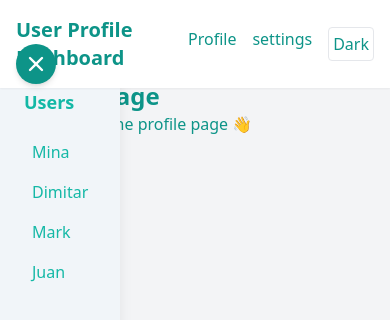
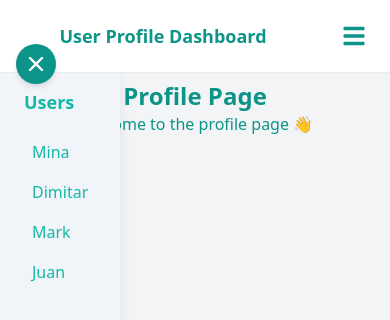
Before and after one commit to iahmedgamal/react-task, a React (Vite) app: page /profile in a window 390 px wide. Shown: the top 320 px of the page. Built offline with nearby package versions, Linux system fonts and the light colour scheme.

Commit message:
introduced menu fro the navigation on the mobile

```diff
--- a/src/components/DarkModeToggle.tsx
+++ b/src/components/DarkModeToggle.tsx
@@ -1,13 +1,19 @@
 import { useDarkMode } from "./DarkModeContext";
+import { FaMoon, FaSun } from "react-icons/fa";
 
 const DarkModeToggle = () => {
   const { darkMode, toggleDarkMode } = useDarkMode();
+
   return (
     <button
       onClick={toggleDarkMode}
-      className=" border rounded p-1"
+      className="flex items-center border rounded p-2 bg-white dark:bg-gray-800 text-teal-600 dark:text-teal-300 hover:bg-teal-100 dark:hover:bg-gray-700 transition-colors"
     >
-      {darkMode ? "Light" : "Dark"}
+      {darkMode ? (
+        <FaSun size={20} className="mr-2" />
+      ) : (
+        <FaMoon size={20} className="mr-2" />
+      )}
     </button>
   );
 };
--- a/src/components/Header.tsx
+++ b/src/components/Header.tsx
@@ -1,35 +1,37 @@
-import { Link } from "react-router-dom";
-import DarkModeToggle from "./DarkModeToggle";
+import { useState } from "react";
+import { FaBars, FaTimes } from "react-icons/fa";
+import Menu from "./Menu";
 
 function Header() {
+  const [isMenuOpen, setIsMenuOpen] = useState(false);
+
   return (
-    <header className="bg-white  dark:bg-black text-teal-600 p-4 md:p-6 fixed top-0 inset-x-0 z-10 shadow-sm">
+    <header className="bg-white dark:bg-black text-teal-600 p-4 md:p-6 fixed top-0 inset-x-0 z-10 shadow-sm">
       <div className="flex items-center justify-between">
-        <h1 className="text-xl md:text-2xl font-bold">
-          <a href="/" className="hover:text-teal-300">
-            User Profile Dashboard
-          </a>
-        </h1>
-        <nav>
-          <ul className="flex space-x-4">
-            <li>
-              <Link to="/profile" className="hover:text-teal-300">
-                Profile
-              </Link>
-            </li>
-            <li>
-              <Link to="/Settings" className="hover:text-teal-300">
-                settings
-              </Link>
-            </li>
-            <li>
-            <DarkModeToggle/>
-
-            </li>
-
-          </ul>
+        <div className="flex-1 flex items-center justify-center md:justify-start">
+          <h1 className="text-lg md:text-xl lg:text-2xl font-bold">
+            <a href="/" className="hover:text-teal-300">
+              User Profile Dashboard
+            </a>
+          </h1>
+        </div>
+        <div className="flex items-center space-x-6">
+          <nav className="hidden md:flex">
+            <Menu />
+          </nav>
+          <button
+            className="md:hidden p-2"
+            onClick={() => setIsMenuOpen(!isMenuOpen)}
+          >
+            {isMenuOpen ? <FaTimes size={24} /> : <FaBars size={24} />}
+          </button>
+        </div>
+      </div>
+      {isMenuOpen && (
+        <nav className="md:hidden absolute top-16 right-4 bg-white dark:bg-black shadow-lg p-4 rounded">
+          <Menu closeMenu={() => setIsMenuOpen(false)} />
         </nav>
-      </div>
+      )}
     </header>
   );
 }
--- /dev/null
+++ b/src/components/Menu.tsx
@@ -0,0 +1,33 @@
+// Menu.tsx
+import { Link } from "react-router-dom";
+import DarkModeToggle from "./DarkModeToggle";
+
+const Menu = ({ closeMenu }: { closeMenu?: () => void }) => {
+  return (
+    <ul className="flex flex-col md:flex-row space-y-4 md:space-y-0 md:space-x-6">
+      <li>
+        <Link
+          to="/profile"
+          className="hover:text-teal-300"
+          onClick={closeMenu}
+        >
+          Profile
+        </Link>
+      </li>
+      <li>
+        <Link
+          to="/settings"
+          className="hover:text-teal-300"
+          onClick={closeMenu}
+        >
+          Settings
+        </Link>
+      </li>
+      <li>
+        <DarkModeToggle />
+      </li>
+    </ul>
+  );
+};
+
+export default Menu;
--- a/src/pages/profile.tsx
+++ b/src/pages/profile.tsx
@@ -1,6 +1,6 @@
 const profile = () => {
   return (
-    <div className="text-teal-600">
+    <div className="text-teal-600 text-center">
       <h2 className="text-2xl  font-bold dark:bg-black">Profile Page</h2>
       <p>Welcome to the profile page 👋</p>
     </div>
--- a/src/pages/settings.tsx
+++ b/src/pages/settings.tsx
@@ -1,6 +1,6 @@
 const settings = () => {
   return (
-    <div className="text-teal-600">
+    <div className="text-teal-600 text-center">
       <h2 className="text-2xl font-bold">Settings Page</h2>
       <p>Customize the settings from here</p>
     </div>
```
